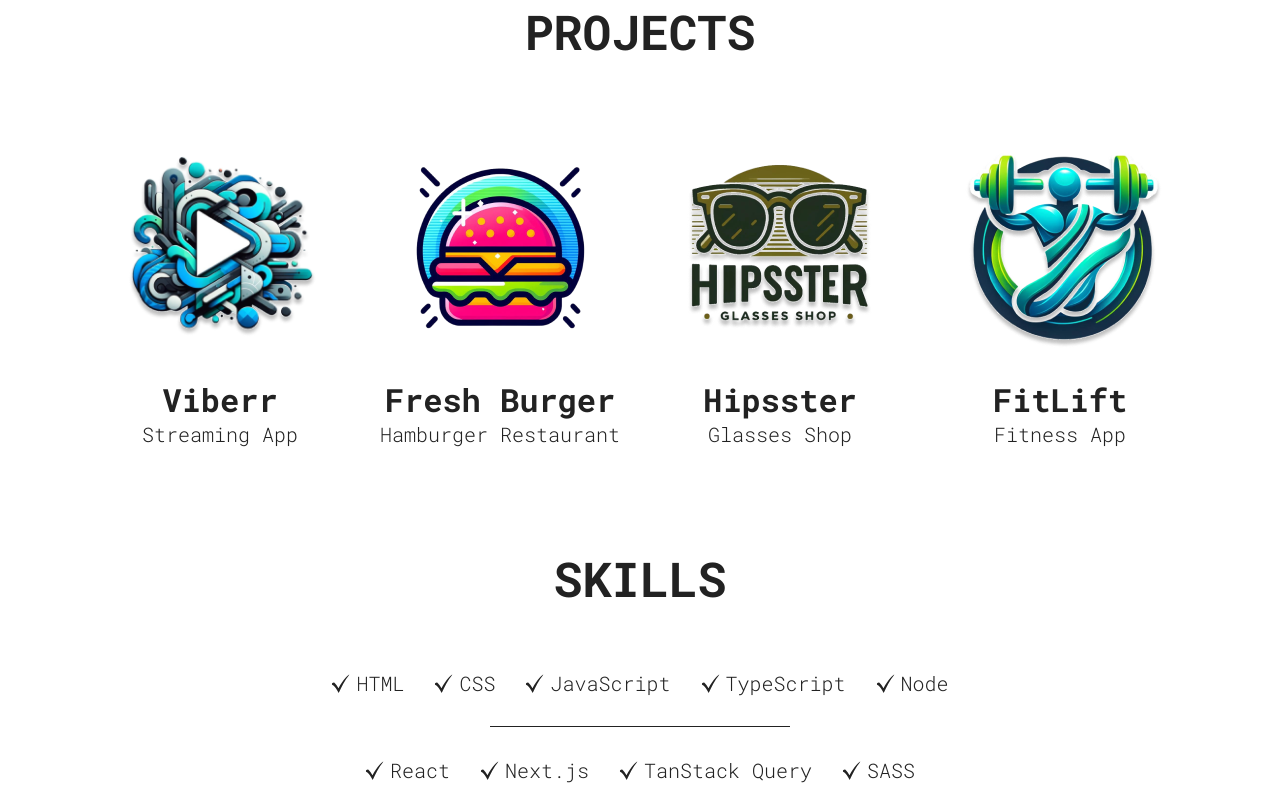
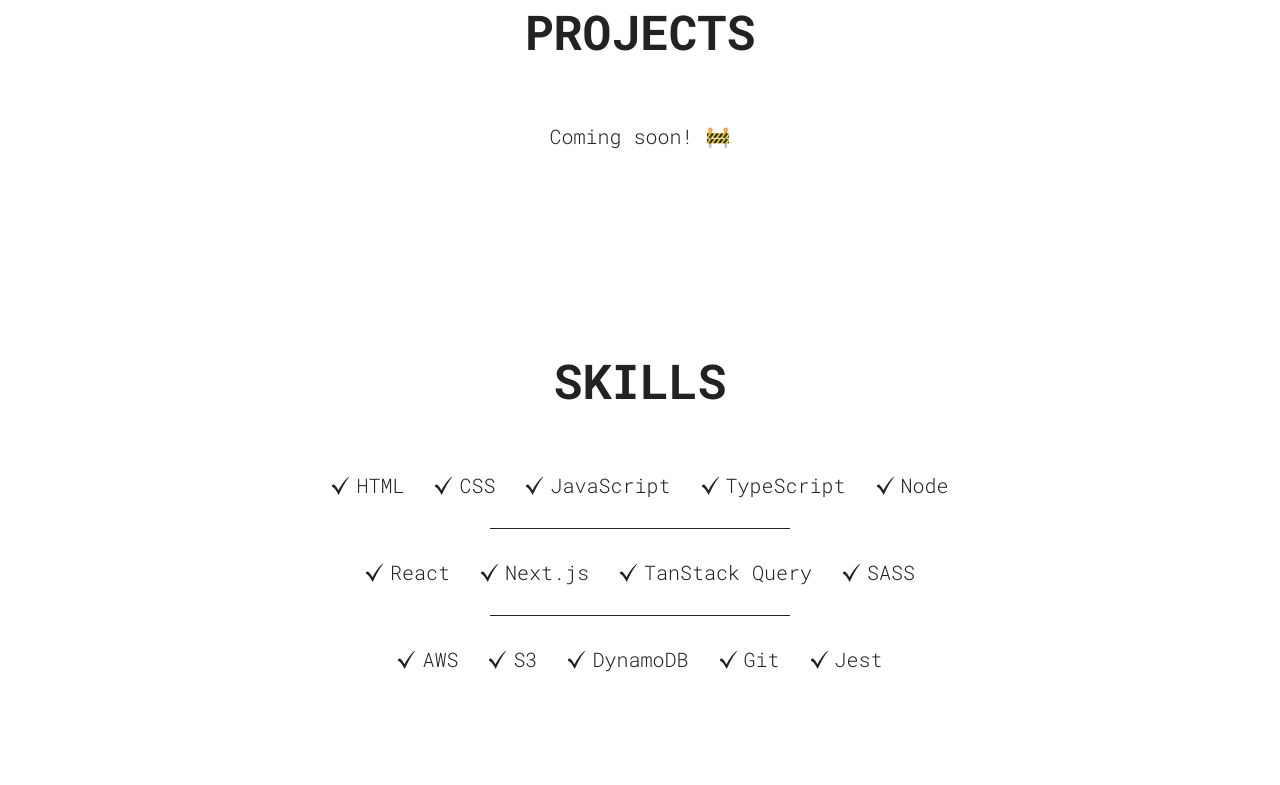
Before and after one commit to josejbracho/portfolio, a React (Vite) app: page / in a window 1280 px wide. Shown: the part 900-1685 px from the top of the page. Built offline with nearby package versions, Linux system fonts and the light colour scheme.

Commit message:
fix: projects coming soon

```diff
--- a/src/sections/Projects/Projects.tsx
+++ b/src/sections/Projects/Projects.tsx
@@ -1,9 +1,9 @@
 import styles from "./ProjectsStyles.module.css";
-import viberr from "../../assets/viberr.png";
-import freshBurger from "../../assets/fresh-burger.png";
-import hipsster from "../../assets/hipsster.png";
-import fitLift from "../../assets/fitlift.png";
-import ProjectCard from "../../common/ProjectCard";
+// import viberr from "../../assets/viberr.png";
+// import freshBurger from "../../assets/fresh-burger.png";
+// import hipsster from "../../assets/hipsster.png";
+// import fitLift from "../../assets/fitlift.png";
+// import ProjectCard from "../../common/ProjectCard";
 
 // TODO: add projects
 
@@ -12,7 +12,7 @@ function Projects() {
     <section id="projects" className={styles.container}>
       <h1 className="sectionTitle">Projects</h1>
       <div className={styles.projectsContainer}>
-        <ProjectCard src={viberr} link="" h3="Viberr" p="Streaming App" />
+        {/* <ProjectCard src={viberr} link="" h3="Viberr" p="Streaming App" />
         <ProjectCard
           src={freshBurger}
           link=""
@@ -20,7 +20,8 @@ function Projects() {
           p="Hamburger Restaurant"
         />
         <ProjectCard src={hipsster} link="" h3="Hipsster" p="Glasses Shop" />
-        <ProjectCard src={fitLift} link="" h3="FitLift" p="Fitness App" />
+        <ProjectCard src={fitLift} link="" h3="FitLift" p="Fitness App" /> */}
+        <p className={styles.description}>Coming soon! 🚧</p>
       </div>
     </section>
   );
--- a/src/sections/Projects/ProjectsStyles.module.css
+++ b/src/sections/Projects/ProjectsStyles.module.css
@@ -27,6 +27,7 @@
   flex-direction: column;
   align-items: center;
   gap: 30px;
+  margin-bottom: 100px;
 }
 
 @media (width >= 800px) {
```
